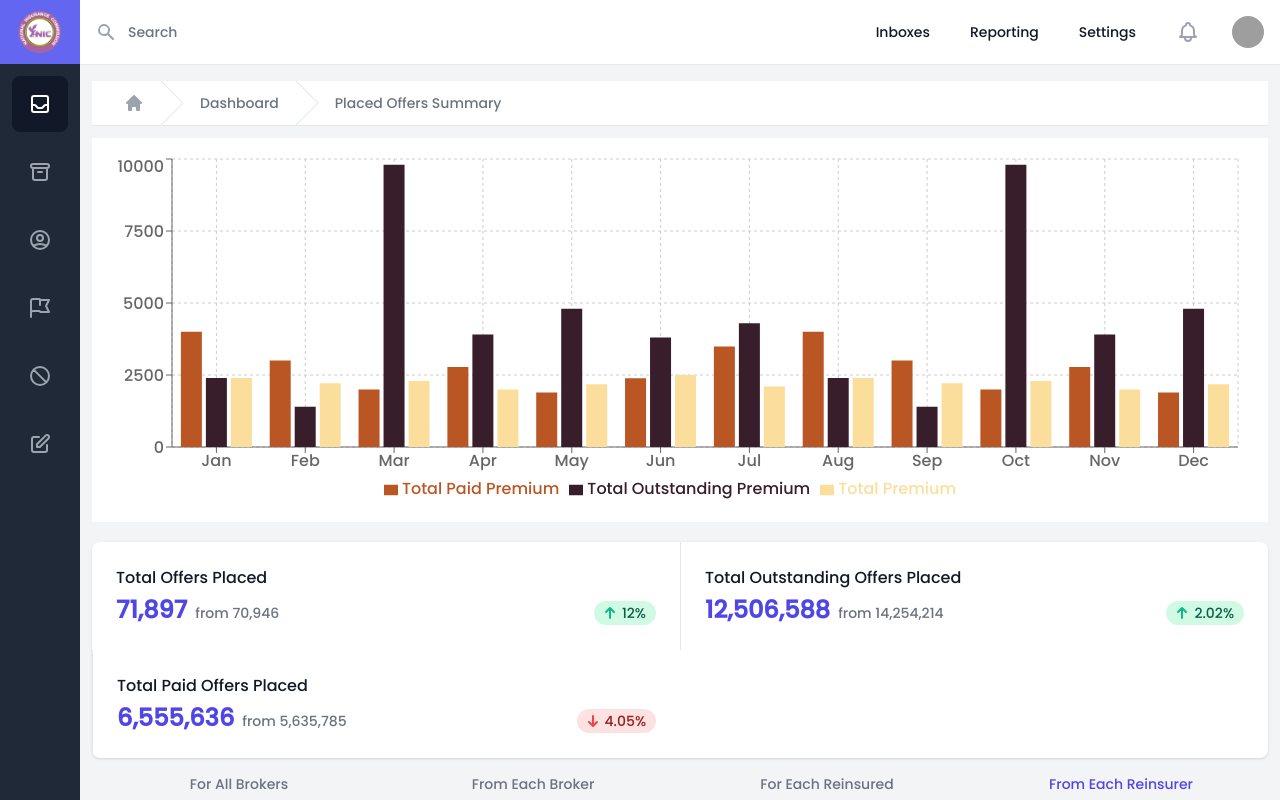
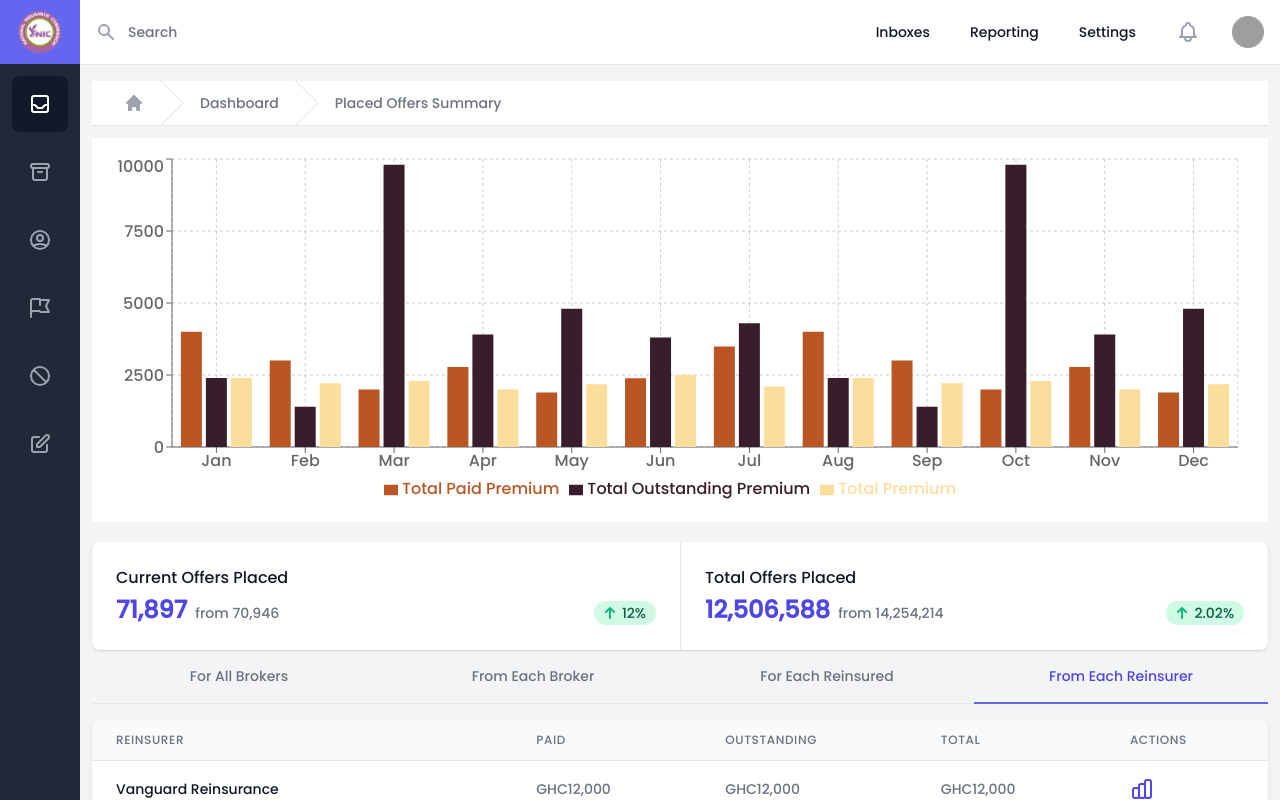
Before and after one commit to Khoby-790/template-nic, a React (Create React App) app: page /_offers in a window 1280 px wide. Built offline with nearby package versions, Linux system fonts and the light colour scheme; grey boxes are pictures that could not be loaded.

Commit message:
--- Auto-Git Commit ---

```diff
--- a/src/pages/OffersPlacedExpansion/OffersPlacedExpansion.tsx
+++ b/src/pages/OffersPlacedExpansion/OffersPlacedExpansion.tsx
@@ -111,7 +111,7 @@ const OffersPlacedExpansion = (props: Props) => {
                         <dl className="mt-5 grid grid-cols-1 rounded-lg bg-white overflow-hidden shadow divide-y divide-gray-200 md:grid-cols-2 md:divide-y-0 md:divide-x">
                             <div className="px-4 py-5 sm:p-6">
                                 <dt className="text-base font-normal text-gray-900">
-                                    Total Offers Placed
+                                    Current Offers Placed
                                 </dt>
                                 <dd className="mt-1 flex justify-between items-baseline md:block lg:flex">
                                     <div className="flex items-baseline text-2xl font-semibold text-indigo-600">
@@ -132,10 +132,9 @@ const OffersPlacedExpansion = (props: Props) => {
                                     </div>
                                 </dd>
                             </div>
-
                             <div className="px-4 py-5 sm:p-6">
                                 <dt className="text-base font-normal text-gray-900">
-                                    Total Outstanding Offers Placed
+                                    Total  Offers Placed
                                 </dt>
                                 <dd className="mt-1 flex justify-between items-baseline md:block lg:flex">
                                     <div className="flex items-baseline text-2xl font-semibold text-indigo-600">
@@ -153,30 +152,6 @@ const OffersPlacedExpansion = (props: Props) => {
                                             Increased by
                                         </span>
                                         2.02%
-        </div>
-                                </dd>
-                            </div>
-
-                            <div className="px-4 py-5 sm:p-6">
-                                <dt className="text-base font-normal text-gray-900">
-                                    Total Paid Offers Placed
-      </dt>
-                                <dd className="mt-1 flex justify-between items-baseline md:block lg:flex">
-                                    <div className="flex items-baseline text-2xl font-semibold text-indigo-600">
-                                        6,555,636
-          <span className="ml-2 text-sm font-medium text-gray-500">
-                                            from 5,635,785
-          </span>
-                                    </div>
-
-                                    <div className="inline-flex items-baseline px-2.5 py-0.5 rounded-full text-sm font-medium bg-red-100 text-red-800 md:mt-2 lg:mt-0">
-                                        <svg className="-ml-1 mr-0.5 flex-shrink-0 self-center h-5 w-5 text-red-500" fill="currentColor" viewBox="0 0 20 20" aria-hidden="true">
-                                            <path fill-rule="evenodd" d="M14.707 10.293a1 1 0 010 1.414l-4 4a1 1 0 01-1.414 0l-4-4a1 1 0 111.414-1.414L9 12.586V5a1 1 0 012 0v7.586l2.293-2.293a1 1 0 011.414 0z" clip-rule="evenodd" />
-                                        </svg>
-                                        <span className="sr-only">
-                                            Decreased by
-          </span>
-          4.05%
                                     </div>
                                 </dd>
                             </div>
```
Lines whose indentation alone changed are shown as unchanged.
